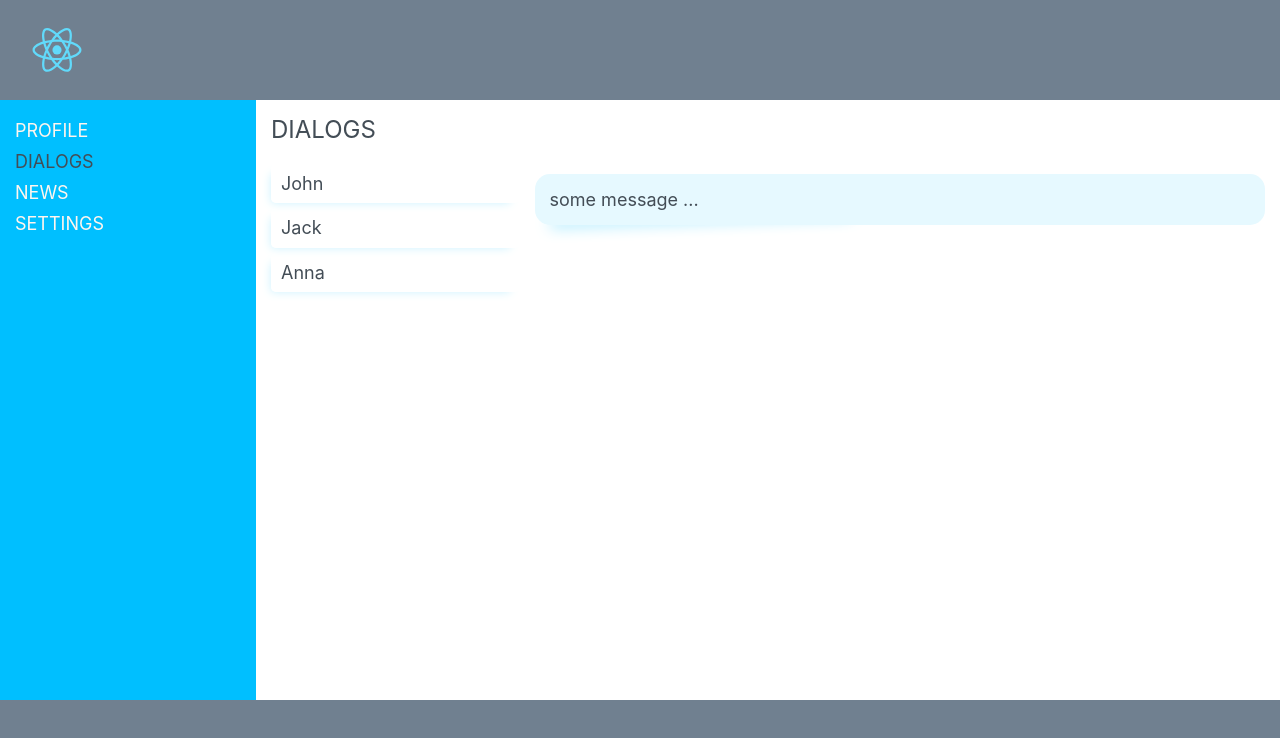
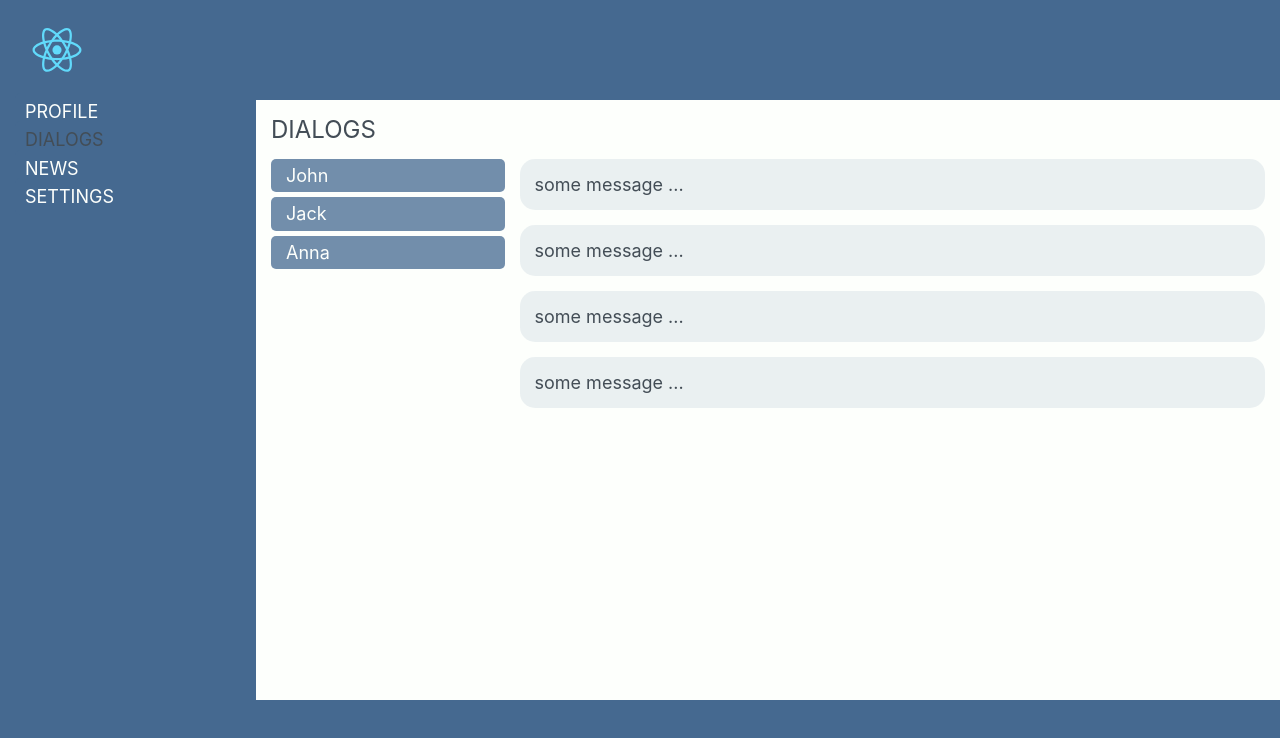
Before and after one commit to motrdevua/itkama, a React (Create React App) app: page /dialogs in a window 1280 px wide. Shown: the top 738 px of the page. Built offline with nearby package versions, Linux system fonts and the light colour scheme.

Commit message:
a few changes

```diff
--- a/package.json
+++ b/package.json
@@ -25,6 +25,7 @@
     "production": [
       ">0.2%",
       "not dead",
+      "not ie <= 11",
       "not op_mini all"
     ],
     "development": [
--- a/src/Components/Dialogs/Dialogs.jsx
+++ b/src/Components/Dialogs/Dialogs.jsx
@@ -6,11 +6,26 @@ const Dialogs = () => (
     <h2 className={s.title}>Dialogs</h2>
     <div className={s.dialogs__wrapper}>
       <div className={s.dialogs__items}>
-        <div className={s.dialog}>John</div>
-        <div className={s.dialog}>Jack</div>
-        <div className={s.dialog}>Anna</div>
+        <div className={s.dialog}>
+          <span className={s.dialog__name}>John</span>
+        </div>
+        <div className={s.dialog}>
+          <span className={s.dialog__name}>Jack</span>
+        </div>
+        <div className={s.dialog}>
+          <span className={s.dialog__name}>Anna</span>
+        </div>
       </div>
       <div className={s.messages}>
+        <div className={s.message}>
+          <p className={s.message__text}>some message ...</p>
+        </div>
+        <div className={s.message}>
+          <p className={s.message__text}>some message ...</p>
+        </div>
+        <div className={s.message}>
+          <p className={s.message__text}>some message ...</p>
+        </div>
         <div className={s.message}>
           <p className={s.message__text}>some message ...</p>
         </div>
--- a/src/Components/Dialogs/Dialogs.module.scss
+++ b/src/Components/Dialogs/Dialogs.module.scss
@@ -1,3 +1,5 @@
+@import '../../variables.scss';
+
 .title {
   padding: 0 0 15px 0;
   text-transform: uppercase;
@@ -12,10 +14,9 @@
 
     grid-template-columns: 1fr 3fr;
   }
-}
-
-.messages {
-  padding: 0 0 0 15px;
+  &__items {
+    padding: 0 15px 0 0;
+  }
 }
 
 .message {
@@ -29,48 +30,33 @@
   -webkit-box-pack: justify;
   -ms-flex-pack: justify;
   justify-content: space-between;
-  margin: 15px 0;
+  margin: 0 0 15px 0;
   padding: 15px;
   border-radius: 15px;
-  background-color: #e6f9ff;
+  background-color: rgba($mainColor, .1);
   cursor: pointer;
-  &:after {
-    position: absolute;
-    top: 65%;
-    bottom: 15px;
-    left: 15px;
-    z-index: -1;
-    max-width: 300px;
-    width: 50%;
-    background: rgba(230, 249, 255, 1);
-    -webkit-box-shadow: 0 10px 15px rgba(0, 191, 255, 1);
-            box-shadow: 0 10px 15px rgba(0, 191, 255, 1);
-    content: '';
-    -webkit-transform: rotate(-2deg);
-            transform: rotate(-2deg);
-  }
-
   &__text {
     font-size: 18px;
   }
 }
 
 .dialog {
-  margin: 5px 0;
-  padding: 8px 5px 8px 10px;
+  position: relative;
+  margin: 0 0 5px 0;
+  padding: 5px 5px 5px 15px;
   border-radius: 5px;
-  -webkit-box-shadow: -5px 5px 10px -5px #ccf2ff, inset 5px -5px 10px -5px #ffffff;
-          box-shadow: -5px 5px 10px -5px #ccf2ff, inset 5px -5px 10px -5px #ffffff;
+  background-color: rgba($mainColor, .75);
   font-size: 18px;
   line-height: 130%;
   cursor: pointer;
   -webkit-transition: all .2s linear;
           transition: all .2s linear;
-  &:hover {
-    // background-color: #e6f9ff80;
-    -webkit-box-shadow: -5px 5px 10px -5px #ffffff, inset 5px -5px 10px -5px #ccf2ff;
-            box-shadow: -5px 5px 10px -5px #ffffff, inset 5px -5px 10px -5px #ccf2ff;
+  &:hover &__name {
+    color: $dark1;
     -webkit-transition: all .2s linear;
             transition: all .2s linear;
   }
+  &__name {
+    color: $light1;
+  }
 }
--- a/src/Components/Footer/Footer.module.scss
+++ b/src/Components/Footer/Footer.module.scss
@@ -1,5 +1,6 @@
+@import '../../variables.scss';
 .footer {
-  background-color: slategray;
+  background-color: $mainColor;
 
   grid-area: footer;
 }
--- a/src/Components/Header/Header.module.scss
+++ b/src/Components/Header/Header.module.scss
@@ -1,3 +1,5 @@
+@import '../../variables.scss';
+
 .header {
   display: -webkit-box;
   display: -ms-flexbox;
@@ -8,7 +10,7 @@
   -webkit-box-pack: start;
   -ms-flex-pack: start;
   justify-content: flex-start;
-  background-color: slategray;
+  background-color: $mainColor;
 
   grid-area: header;
 }
--- a/src/Components/Navbar/Navbar.module.scss
+++ b/src/Components/Navbar/Navbar.module.scss
@@ -1,32 +1,43 @@
+@import '../../variables.scss';
+
 .navbar {
   display: grid;
-  padding: 15px;
-  background-color: rgba(0, 191, 255, 1);
+  padding: 0 0 15px 15px;
+  background-color: $mainColor;
 
   grid-area: navbar;
 }
 
 .list {
   &__item {
-    padding: 5px 0;
+    margin: 0 0 5px 0;
     list-style-type: none;
 
     & a {
-      color: seashell;
+      position: relative;
+      padding: 8px 5px 8px 10px;
+      border-radius: 5px 0 0 5px;
+      background: $mainColor;
+      color: $light1;
       text-decoration: none;
       text-transform: uppercase;
       font-size: 18px;
+      line-height: 130%;
+      cursor: pointer;
       -webkit-transition: all .2s ease-in-out;
+      -webkit-transition: all .2s linear;
               transition: all .2s ease-in-out;
+              transition: all .2s linear;
+
       &:hover {
-        color: darkslategrey;
-        -webkit-transition: all .2s ease-in-out;
-                transition: all .2s ease-in-out;
+        color: $dark1;
+        -webkit-transition: all .2s linear;
+                transition: all .2s linear;
       }
     }
   }
 
   a.active {
-    color: #434d56;
+    color: $dark1;
   }
 }
--- a/src/Components/Profile/Posts/Post/Post.module.scss
+++ b/src/Components/Profile/Posts/Post/Post.module.scss
@@ -1,3 +1,4 @@
+@import '../../../../variables.scss';
 .post {
   position: relative;
   display: -webkit-box;
@@ -10,34 +11,28 @@
   -ms-flex-pack: justify;
   justify-content: space-between;
   margin: 15px 0;
-  padding: 15px;
+  padding: 10px 15px 10px 10px;
   border-radius: 15px;
-  background-color: #e6f9ff;
-  &:after {
-    position: absolute;
-    top: 80%;
-    bottom: 15px;
-    left: 15px;
-    z-index: -1;
-    max-width: 300px;
-    width: 50%;
-    background: rgba(230, 249, 255, 1);
-    -webkit-box-shadow: 0 10px 15px rgba(0, 191, 255, 1);
-            box-shadow: 0 10px 15px rgba(0, 191, 255, 1);
-    content: '';
-    -webkit-transform: rotate(-2deg);
-            transform: rotate(-2deg);
-  }
+  background-color: rgba($mainColor, .1);
 }
 
 .ava {
+  display: -webkit-box;
+  display: -ms-flexbox;
+  display: flex;
   overflow: hidden;
+  -webkit-box-align: center;
+  align-items: center;
+  -ms-flex-align: center;
+  -webkit-box-pack: center;
+  -ms-flex-pack: center;
+  justify-content: center;
 
   & img {
     width: 64px;
     height: 64px;
     border-radius: 50%;
-    background-color: #cccccc;
+    background-color: rgba($mainColor, .3);
   }
 }
 
@@ -75,7 +70,7 @@
 
 .name {
   padding: 0 0 7px 0;
-  color: rgba(0, 191, 255, 1);
+  color: $mainColor;
   font-weight: bold;
 }
 
@@ -106,8 +101,8 @@
     justify-content: flex-start;
     padding: 5px;
     border-radius: 50%;
-    background: rgba(0, 191, 255, 1);
-    color: #ffffff;
+    background: $mainColor;
+    color: $light1;
     cursor: pointer;
     -webkit-transition: all .3s ease-in-out;
             transition: all .3s ease-in-out;
@@ -117,9 +112,7 @@
               transition: all .2s ease-in-out;
     }
     &:hover {
-      background: #ffffff;
-      -webkit-box-shadow: 0 -1px 21px -5px rgba(0, 191, 255, .75);
-              box-shadow: 0 -1px 21px -5px rgba(0, 191, 255, .75);
+      background: $light1;
       -webkit-transition: all .3s ease-in-out;
               transition: all .3s ease-in-out;
     }
@@ -138,7 +131,7 @@
       fill: #ffffff;
     }
     &:active, &:focus {
-      background: rgb(255, 0, 128);
+      background: rgba($color4, 1);
       -webkit-transition: all .2s ease-in-out;
               transition: all .2s ease-in-out;
     }
@@ -159,8 +152,8 @@
     width: 20px;
     height: 20px;
     border-radius: 5px;
-    background: deepskyblue;
-    color: #ffffff;
+    background: $mainColor;
+    color: $light1;
     font-size: 13px;
   }
 }
--- a/src/index.scss
+++ b/src/index.scss
@@ -1,3 +1,5 @@
+@import './variables.scss';
+
 html, body, #root, .App {
   height: 100%;
 }
@@ -8,6 +10,8 @@ html, body, #root, .App {
 }
 body {
   margin: 0;
+  background: $light1;
+  color: $dark1;
   font-family: -apple-system, BlinkMacSystemFont, 'Segoe UI', 'Roboto', 'Oxygen', 'Ubuntu', 'Cantarell', 'Fira Sans',
   'Droid Sans', 'Helvetica Neue', sans-serif;
 
@@ -22,7 +26,6 @@ code {
 .App {
   display: grid;
   min-height: 100%;
-  color: #434d56;
   /* grid-gap: 0 10px; */
 
   grid-template-areas: 'header header' 'navbar content' 'footer footer';
--- /dev/null
+++ b/src/variables.scss
@@ -0,0 +1,5 @@
+$dark1: #434d56;
+$light1: #fdfffc;
+$mainColor: #456990;
+$color4: #e71d36;
+$color5: #ff4242;
```
